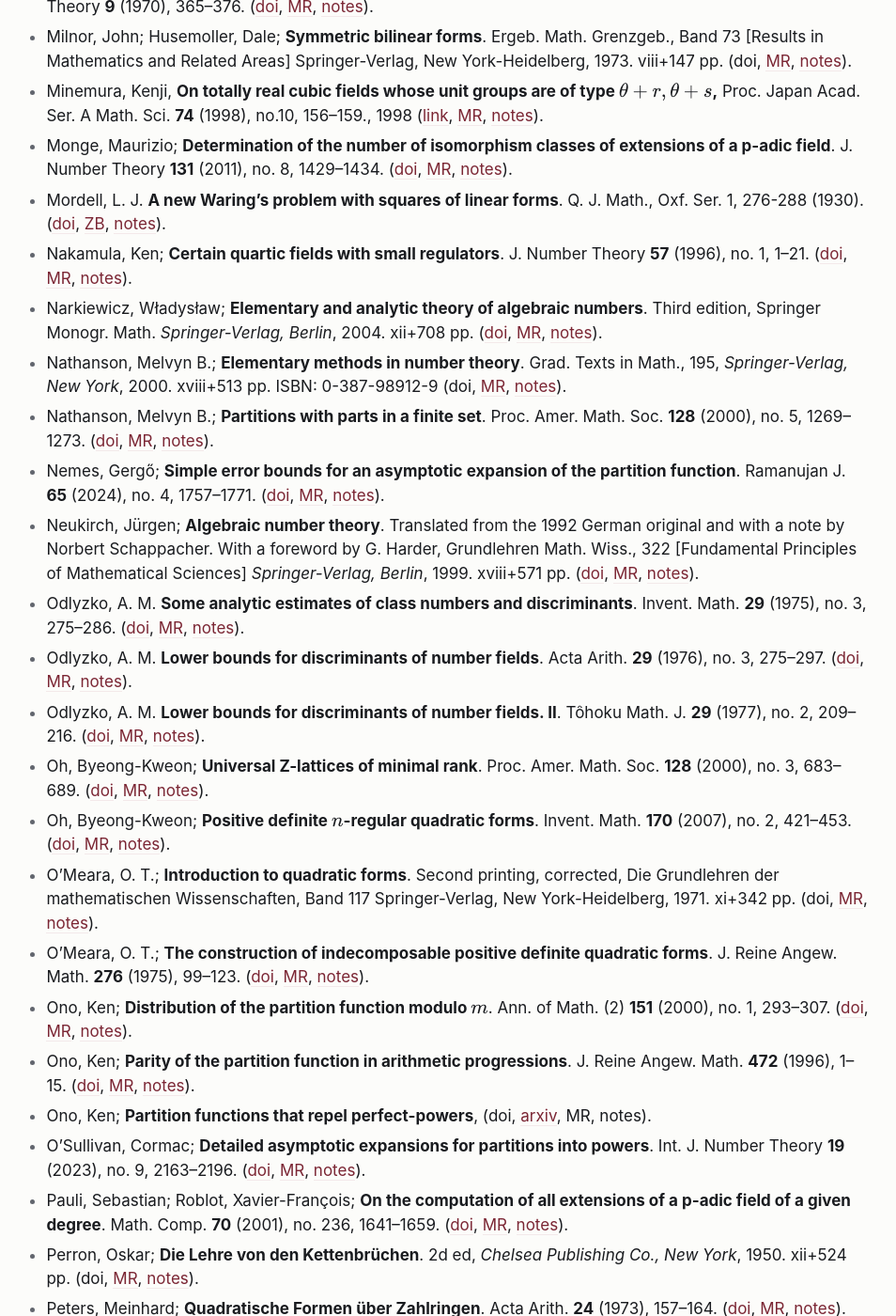
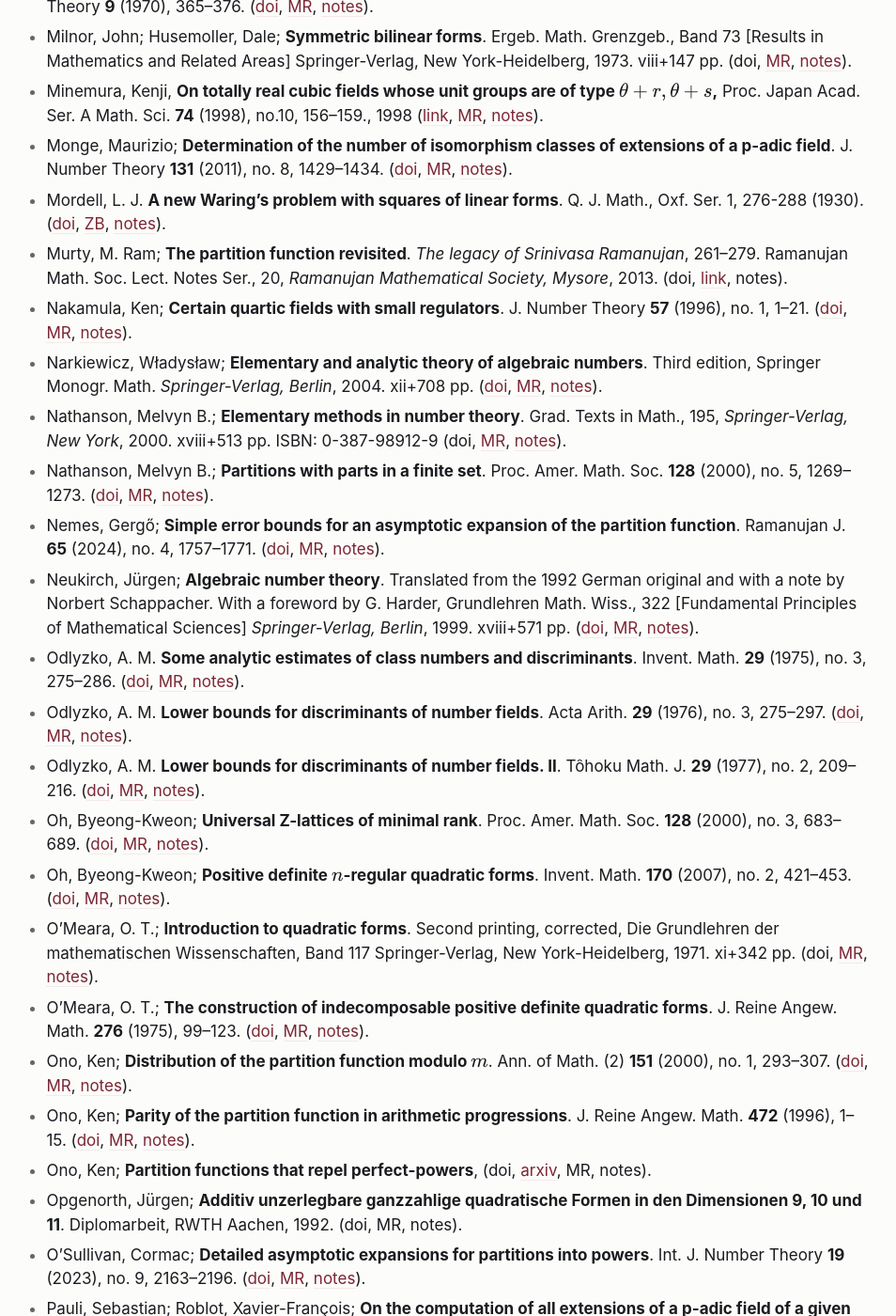
Before and after one commit to rvisser7/rvisser7.github.io, a Jekyll site: the page built from papers/index.md, in a window 1280 px wide and 1400 px high, scrolled down 13518 px. Shown: the whole window at 94% size, without its empty margins (161-1115 px from the left). Built offline with Jekyll 4.4.1, drawn with Linux system fonts in a browser that asks for light colours; some of the changed text lies outside the part shown.

Commit message:
Add three missing references from Warwick to papers index

```diff
--- a/papers/index.md
+++ b/papers/index.md
@@ -228,6 +228,7 @@
 - Minemura, Kenji, **On totally real cubic fields whose unit groups are of type $\{\theta+r,\theta+s\}$,** Proc. Japan Acad. Ser. A Math. Sci. **74** (1998), no.10, 156–159., 1998 ([link](http://projecteuclid.org/euclid.pja/1195506661), [MR](https://mathscinet.ams.org/mathscinet-getitem?mr=1675457), [notes]({{ site.papers_base }}/minemura1998.pdf)).
 - Monge, Maurizio; **Determination of the number of isomorphism classes of extensions of a p-adic field**. J. Number Theory **131** (2011), no. 8, 1429–1434. ([doi](https://doi.org/10.1016/j.jnt.2011.02.004), [MR](https://mathscinet.ams.org/mathscinet-getitem?mr=2793885), [notes]({{ site.papers_base }}/monge2011.pdf)).
 - Mordell, L. J. **A new Waring’s problem with squares of linear forms**. Q. J. Math., Oxf. Ser. 1, 276-288 (1930). ([doi](https://doi.org/10.1093/qmath/os-1.1.276), [ZB](https://zbmath.org/56.0883.06), [notes]({{ site.papers_base }}/mordell1930.pdf)).
+- Murty, M. Ram; **The partition function revisited**. *The legacy of Srinivasa Ramanujan*, 261–279. Ramanujan Math. Soc. Lect. Notes Ser., 20, *Ramanujan Mathematical Society, Mysore*, 2013. (doi, [link]([URL](https://mast.queensu.ca/~murty/partition.pdf)), notes).
 - Nakamula, Ken; **Certain quartic fields with small regulators**. J. Number Theory **57** (1996), no. 1, 1–21. ([doi](https://doi.org/10.1006/jnth.1996.0031), [MR](https://mathscinet.ams.org/mathscinet-getitem?mr=1378570), [notes]({{ site.papers_base }}/nakamula1996.pdf)).
 - Narkiewicz, Władysław; **Elementary and analytic theory of algebraic numbers**. Third edition, Springer Monogr. Math. *Springer-Verlag, Berlin*, 2004. xii+708 pp. ([doi](https://doi.org/10.1007/978-3-662-07001-7), [MR](https://mathscinet.ams.org/mathscinet-getitem?mr=2078267), [notes]({{ site.papers_base }}/narkiewicz2004.pdf)).
 - Nathanson, Melvyn B.; **Elementary methods in number theory**. Grad. Texts in Math., 195, *Springer-Verlag, New York*, 2000. xviii+513 pp. ISBN: 0-387-98912-9 (doi, [MR](https://mathscinet.ams.org/mathscinet-getitem?mr=1732941), [notes]({{ site.papers_base }}/nathanson2000_book.pdf)).
@@ -244,6 +245,7 @@
 - Ono, Ken; **Distribution of the partition function modulo $m$**. Ann. of Math. (2) **151** (2000), no. 1, 293–307. ([doi](https://doi.org/10.2307/121118), [MR](https://mathscinet.ams.org/mathscinet-getitem?mr=1745012), [notes]({{ site.papers_base }}/ono2000.pdf)).
 - Ono, Ken; **Parity of the partition function in arithmetic progressions**. J. Reine Angew. Math. **472** (1996), 1–15. ([doi](https://doi.org/10.1515/crll.1996.472.1), [MR](https://mathscinet.ams.org/mathscinet-getitem?mr=1384904), [notes]({{ site.papers_base }}/ono1996.pdf)).
 - Ono, Ken; **Partition functions that repel perfect-powers**, (doi, [arxiv](https://arxiv.org/pdf/2510.19164), MR, notes).
+- Opgenorth, Jürgen; **Additiv unzerlegbare ganzzahlige quadratische Formen in den Dimensionen 9, 10 und 11**. Diplomarbeit, RWTH Aachen, 1992. (doi, MR, notes).
 - O'Sullivan, Cormac; **Detailed asymptotic expansions for partitions into powers**. Int. J. Number Theory **19** (2023), no. 9, 2163–2196. ([doi](https://doi.org/10.1142/S1793042123501063), [MR](https://mathscinet.ams.org/mathscinet-getitem?mr=4641760), [notes]({{ site.papers_base }}/osullivan2023.pdf)).
 - Pauli, Sebastian; Roblot, Xavier-François; **On the computation of all extensions of a p-adic field of a given degree**. Math. Comp. **70** (2001), no. 236, 1641–1659. ([doi](https://doi.org/10.1090/S0025-5718-01-01306-0), [MR](https://mathscinet.ams.org/mathscinet-getitem?mr=1836924), [notes]({{ site.papers_base }}/pauliroblot2001.pdf)).
 - Perron, Oskar; **Die Lehre von den Kettenbrüchen**. 2d ed, *Chelsea Publishing Co., New York*, 1950. xii+524 pp. (doi, [MR](https://mathscinet.ams.org/mathscinet-getitem?mr=37384), [notes]({{ site.papers_base }}/perron1950.pdf)).
@@ -287,6 +289,7 @@
 - Shorey, T. N.; Tijdeman, R.; **Exponential Diophantine equations**. Cambridge Tracts in Math., 87 Cambridge University Press, Cambridge, 1986. x+240 pp. ([doi](https://doi.org/10.1017/CBO9780511566042), [MR](https://mathscinet.ams.org/mathscinet-getitem?mr=891406), [notes]({{ site.papers_base }}/shoreytijdeman1986.pdf)).
 - Siegel, Carl Ludwig; **Abschätzung von Einheiten**. Nachr. Akad. Wiss. Göttingen Math.-Phys. Kl. II **1969** (1969), 71–86. (doi, [MR](https://mathscinet.ams.org/mathscinet-getitem?mr=249395), [ZB](https://zbmath.org/0186.36703), [notes]({{ site.papers_base }}/siegel1969.pdf)).
 - Siegel, Carl Ludwig; **Lectures on the analytical theory of quadratic forms**. Notes by Morgan Ward. Third revised edition, *Buchhandlung Robert Peppmüller, Göttingen*, 1963. iii+243 pp. (doi, [MR](https://mathscinet.ams.org/mathscinet-getitem?mr=159790), [ZB](https://zbmath.org/0115.04401), [notes]({{ site.papers_base }}/siegel_lecture_notes_1963.pdf)).
+- Siegel, Carl Ludwig; **Lectures on the analytic theory of quadratic forms**. Notes by Morgan Ward. Fourth revised edition, *Mathematisches Institut der Universität Göttingen*, 1995. iv+219 pp. (doi, [notes]({{ site.papers_base }}/siegel_lecture_notes_1995.pdf)).
 - Siegel, Carl Ludwig; **Lectures on the geometry of numbers**. Notes by B. Friedman. Rewritten by Komaravolu Chandrasekharan with the assistance of Rudolf Suter. With a preface by Chandrasekharan. *Springer-Verlag, Berlin*, 1989. x+160 pp. ISBN:3-540-50629-2. ([doi](https://doi.org/10.1007/978-3-662-08287-4), [MR](https://mathscinet.ams.org/mathscinet-getitem?mr=1020761), [notes]({{ site.papers_base }}/siegel1989.pdf)).
 - Siegel, C. L. **Lectures on quadratic forms**. Notes by K. G. Ramanathan, Tata Inst. Fundam. Res. Lect. Math., No. 7, Tata Institute of Fundamental Research, Bombay, 1967. ii+192+iv pp. (doi, [MR](https://mathscinet.ams.org/mathscinet-getitem?mr=271028), notes).
 - Siegel, Carl Ludwig; **Sums of $m$th powers of algebraic integers**. Ann. of Math. (2) **46** (1945), 313–339. ([doi](https://doi.org/10.2307/1969026), [MR](https://mathscinet.ams.org/mathscinet-getitem?mr=12630), [notes]({{ site.papers_base }}/siegel1945.pdf)).
```
